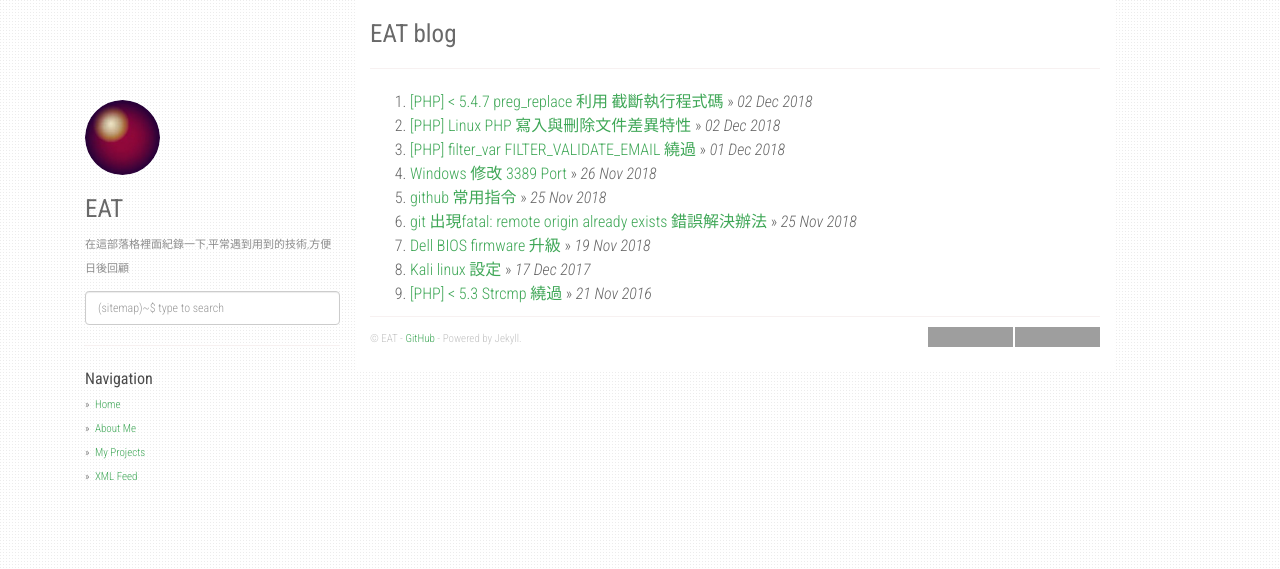
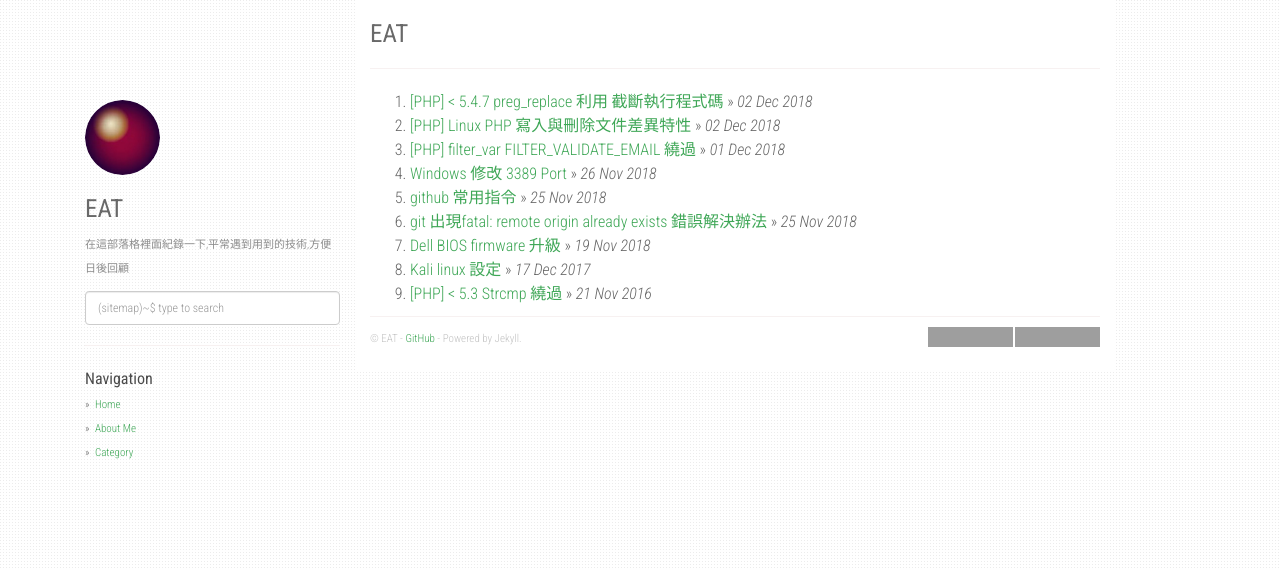
Before and after one commit to dyeat/dyeat.github.io, a Jekyll site: the page built from index.html, in a window 1280 px wide. Shown: the top 569 px of the page. Built offline with Jekyll 4.4.1, drawn with Linux system fonts in a browser that asks for light colours; nearby versions of some CDN libraries; the list of posts is cut into pages by our own code; grey boxes are pictures that could not be loaded.

Commit message:
新增&修改分類連結

```diff
--- a/_config.yml
+++ b/_config.yml
@@ -1,4 +1,4 @@
-title: EAT blog
+title: EAT
 description: This is EAT Blog
 author: EAT
 github: https://github.com/dyeat
@@ -17,10 +17,10 @@ collections:
 urls:
     - text: About Me
       url: /about/
-    - text: My Projects
-      url: /projects/
-    - text: XML Feed
-      url: /feed.xml
+    - text: Category
+      url: /category/php
+
+
 
 url: "https://dyeat.github.io"
 baseurl: ""
```
